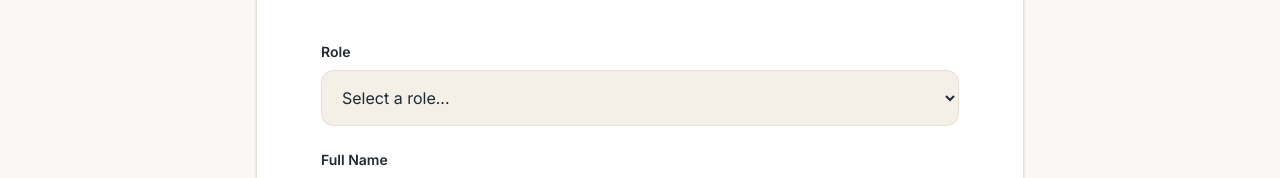
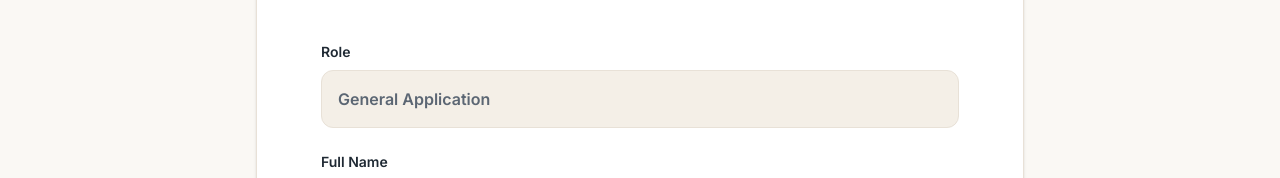
Before and after one commit to cudago/cudago-web-v1, a React (Vite) app: page /apply in a window 1280 px wide. Shown: the part 283-461 px from the top of the page. Built offline with nearby package versions, Linux system fonts and the light colour scheme; no server answers.

Commit message:
refactor: replace role dropdown with dynamic read-only display based on query parameters

```diff
--- a/src/pages/Apply.tsx
+++ b/src/pages/Apply.tsx
@@ -5,26 +5,16 @@ import { Button } from '../components/ui/Button';
 import { CheckSquare, AlertCircle, Loader2 } from 'lucide-react';
 import { storage, databases, ID, isAppwriteConfigured, appwriteConfig } from '../appwrite';
 
-const mapQueryRoleToEnum = (roleValue: string): string => {
-  switch (roleValue?.toLowerCase()) {
-    case 'design':
-      return 'designer';
-    case 'engineering':
-    case 'dev-intern':
-      return 'developer';
-    case 'ops':
-    case 'success':
-      return 'manager';
-    case 'marketing-intern':
-      return 'analyst';
-    default:
-      return roleValue;
-  }
+const getFriendlyRoleName = (roleParam: string): string => {
+  if (!roleParam) return 'General Application';
+  return roleParam
+    .replace(/[-_]/g, ' ')
+    .replace(/\b\w/g, (char) => char.toUpperCase());
 };
 
 export const Apply = () => {
   const [searchParams] = useSearchParams();
-  const [role, setRole] = useState(() => mapQueryRoleToEnum(searchParams.get('role') || ''));
+  const roleParam = searchParams.get('role') || '';
   const [name, setName] = useState('');
   const [email, setEmail] = useState('');
   const [linkedin, setLinkedin] = useState('');
@@ -36,14 +26,6 @@ export const Apply = () => {
   const [loading, setLoading] = useState(false);
   const [error, setError] = useState<string | null>(null);
   const [submitted, setSubmitted] = useState(false);
-
-  // Sync state if query param changes
-  useEffect(() => {
-    const r = searchParams.get('role');
-    if (r) {
-      setRole(mapQueryRoleToEnum(r));
-    }
-  }, [searchParams]);
 
   const handleFileChange = (e: React.ChangeEvent<HTMLInputElement>) => {
     const selectedFile = e.target.files?.[0];
@@ -72,11 +54,6 @@ export const Apply = () => {
   const handleSubmit = async (e: React.FormEvent) => {
     e.preventDefault();
     setError(null);
-
-    if (!role) {
-      setError('Please select a role.');
-      return;
-    }
 
     if (!file) {
       setError('Please upload your resume.');
@@ -109,7 +86,7 @@ export const Apply = () => {
         appwriteConfig.collectionId,
         ID.unique(),
         {
-          desiredRole: role,
+          desiredRole: getFriendlyRoleName(roleParam),
           name,
           email,
           linkedinProfile: linkedin,
@@ -154,18 +131,9 @@ export const Apply = () => {
 
         <div>
           <label className="block text-sm font-bold mb-2">Role</label>
-          <select
-            value={role}
-            onChange={(e) => setRole(e.target.value)}
-            className="w-full p-4 rounded-xl border border-surface-container-high bg-surface-container-low focus:bg-white focus:border-primary outline-none transition-all"
-            required
-          >
-            <option value="">Select a role...</option>
-            <option value="developer">Developer</option>
-            <option value="designer">Designer</option>
-            <option value="manager">Manager</option>
-            <option value="analyst">Analyst</option>
-          </select>
+          <div className="w-full p-4 rounded-xl border border-surface-container-high bg-surface-container-low text-on-surface-variant font-semibold">
+            {getFriendlyRoleName(roleParam)}
+          </div>
         </div>
         <div>
           <label className="block text-sm font-bold mb-2">Full Name</label>
```
